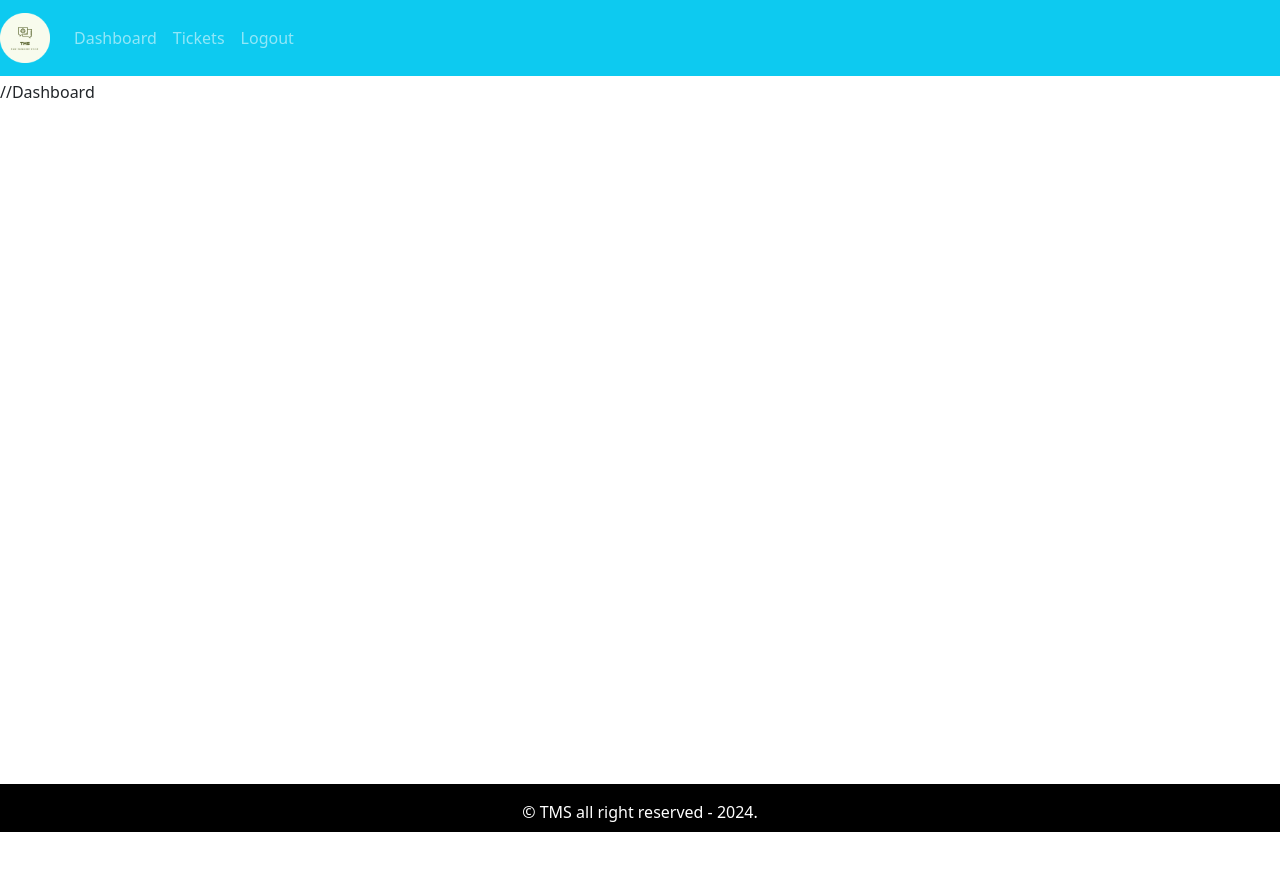
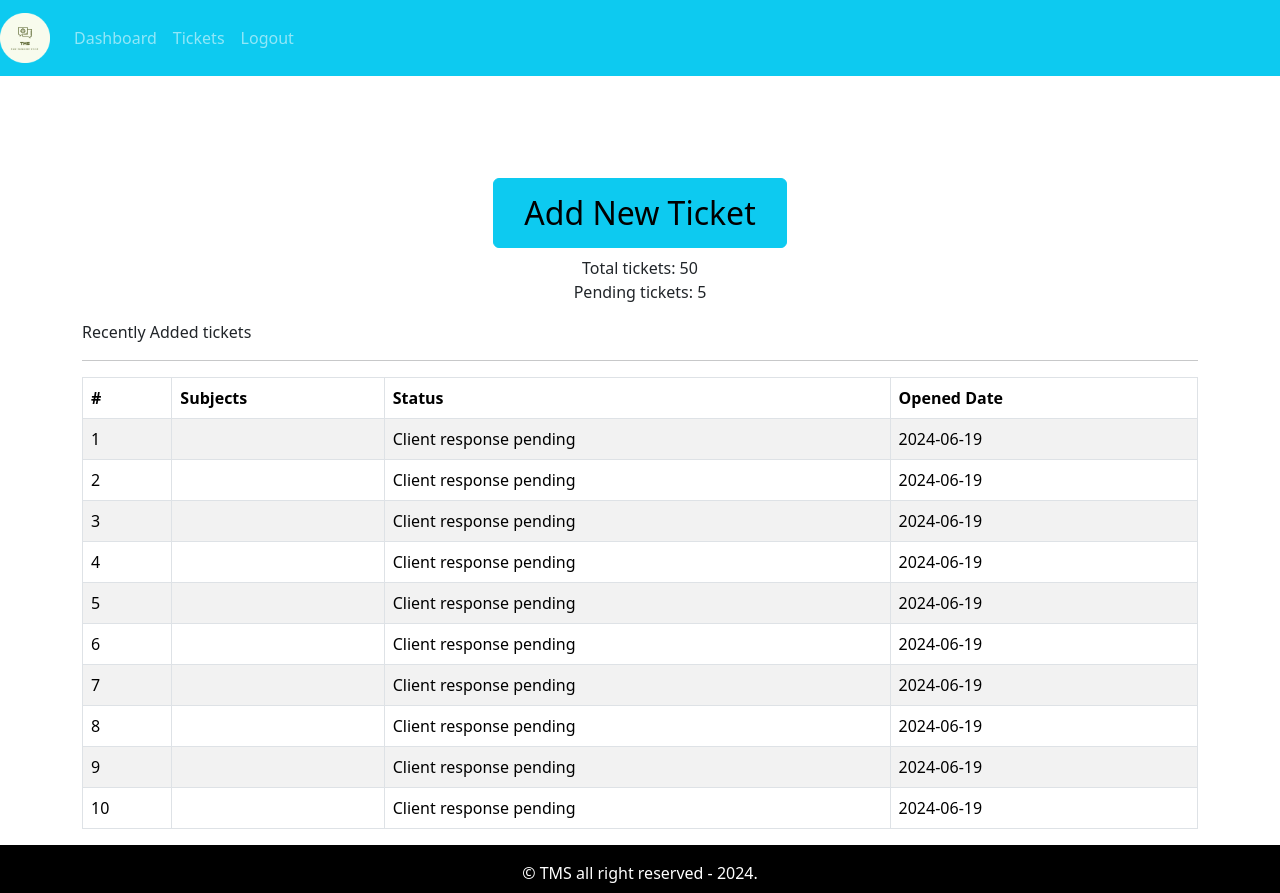
Before and after one commit to jatin019/CRM-Frontend, a React (Create React App) app: page / in a window 1280 px wide. Before the commit the page ends 832 px from the top, so only its background shows below. Built offline with nearby package versions, Linux system fonts and the light colour scheme.

Commit message:
dashboard page added

```diff
--- a/src/App.js
+++ b/src/App.js
@@ -2,11 +2,14 @@
 import React from 'react';
 import { DefaultLayout } from "./layout/DefaultLayout"
 import { Entry } from "./pages/entry/Entry.page";
+import { Dashboard } from './pages/dashboard/Dashboard.page';
 function App() {
   return (
     <div className="App">
     {/* <Entry /> */}
-    <DefaultLayout>//Dashboard</DefaultLayout>
+    <DefaultLayout>
+      <Dashboard />
+    </DefaultLayout>
     </div>
   );
 }
--- /dev/null
+++ b/src/assets/data/dummy-tickets.json
@@ -0,0 +1,52 @@
+[
+    {
+        "id":1,
+        "status":"Client response pending",
+        "addedAt":"2024-06-19"
+    },
+    {
+        "id":2,
+        "status":"Client response pending",
+        "addedAt":"2024-06-19"
+    },
+    {
+        "id":3,
+        "status":"Client response pending",
+        "addedAt":"2024-06-19"
+    },
+    {
+        "id":4,
+        "status":"Client response pending",
+        "addedAt":"2024-06-19"
+    },
+    {
+        "id":5,
+        "status":"Client response pending",
+        "addedAt":"2024-06-19"
+    },
+    {
+        "id":6,
+        "status":"Client response pending",
+        "addedAt":"2024-06-19"
+    },
+    {
+        "id":7,
+        "status":"Client response pending",
+        "addedAt":"2024-06-19"
+    },
+    {
+        "id":8,
+        "status":"Client response pending",
+        "addedAt":"2024-06-19"
+    },
+    {
+        "id":9,
+        "status":"Client response pending",
+        "addedAt":"2024-06-19"
+    },
+    {
+        "id":10,
+        "status":"Client response pending",
+        "addedAt":"2024-06-19"
+    }
+]
--- /dev/null
+++ b/src/components/ticket-table/TicketTable.comp.js
@@ -0,0 +1,32 @@
+import React from 'react'
+import {Table} from 'react-bootstrap'
+export const TicketTable = ({tickets}) => {
+  return <Table striped bordered hover>
+    <thead>
+
+        <tr>
+            <th>#</th>
+            <th>Subjects</th>
+            <th>Status</th>
+            <th>Opened Date</th>
+        </tr>
+    </thead>
+    <tbody>
+        {tickets.length ? tickets.map((row) => (
+        <tr key={row.id}>
+            <td>{row.id}</td>
+            <td>{row.subject}</td>
+            <td>{row.status}</td>
+            <td>{row.addedAt}</td>
+        </tr>
+    )) :
+    <tr>
+      <td colSpan={4} className='text-center'>No ticket to show{" "}</td>
+    </tr>
+}
+
+    </tbody>
+  </Table>
+
+
+}
--- /dev/null
+++ b/src/pages/dashboard/Dashboard.page.js
@@ -0,0 +1,35 @@
+import React from 'react'
+import { Container, Row, Col, Button } from 'react-bootstrap'
+import { TicketTable } from '../../components/ticket-table/TicketTable.comp'
+import tickets from '../../assets/data/dummy-tickets.json'
+export const Dashboard = () => {
+  return (
+    <Container>
+        <Row>
+            <Col className='text-center mt-5 mb-2'>
+            <Button variant='info'
+            style={{ fontSize:'2rem',padding:'10px 30px'}}>
+            Add New Ticket</Button>
+            </Col>
+        </Row>
+        <Row>
+            <Col className='text-center  mb-2'>
+            <div>Total tickets: 50</div>
+            <div>Pending tickets: 5</div>
+            </Col>
+        </Row>
+        <Row>
+            <Col className='mt-2'>Recently Added tickets</Col>
+        </Row>
+        <hr />
+
+        <Row>
+            <Col className='recent-ticket'>
+            <TicketTable tickets={tickets}/>
+            </Col>
+        </Row>
+
+
+    </Container>
+  )
+}
```
